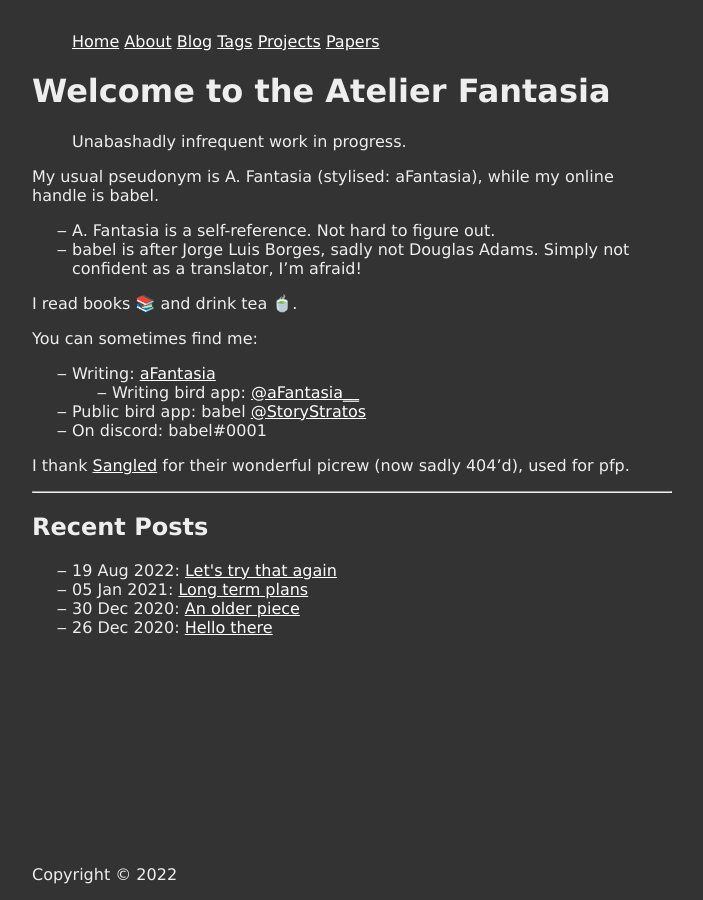
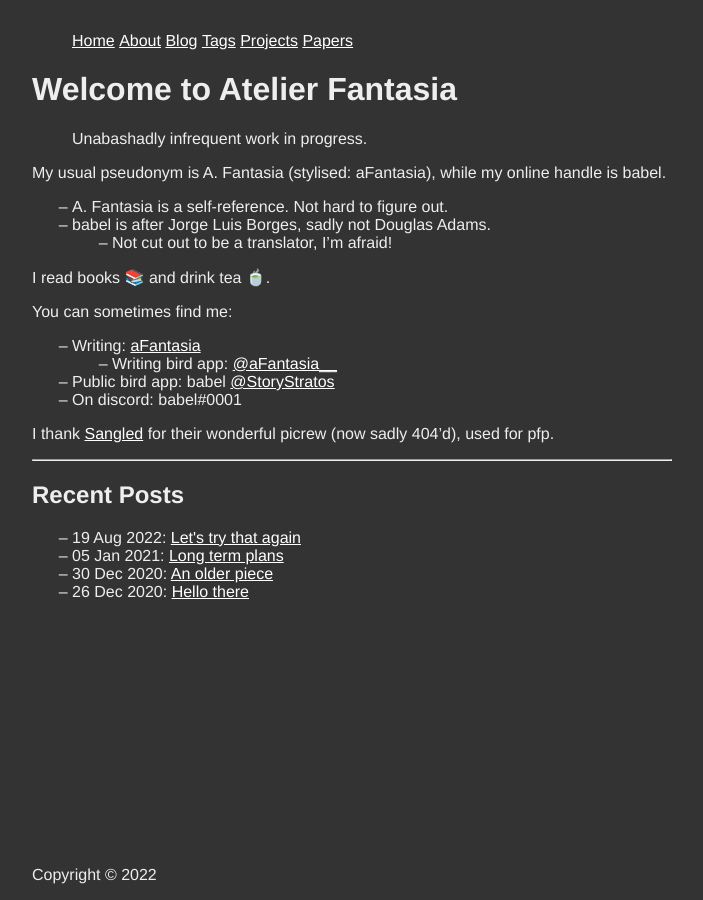
Before and after one commit to afantasia-me/afantasia-me.github.io, a Jekyll site: the page built from index.md, in a window 1280 px wide. Shown: the whole page, without its empty margins (288-991 px from the left). Built offline with Jekyll 4.4.1, drawn with Linux system fonts in a browser that asks for light colours.

Commit message:
I think that'll do.

```diff
--- a/index.md
+++ b/index.md
@@ -3,13 +3,14 @@ layout: default
 title: Home
 ---
 
-# Welcome to the Atelier Fantasia
+# Welcome to Atelier Fantasia
 
 > Unabashadly infrequent work in progress.
 
 My usual pseudonym is A. Fantasia (stylised: aFantasia), while my online handle is babel.
 - A. Fantasia is a self-reference. Not hard to figure out.
-- babel is after Jorge Luis Borges, sadly not Douglas Adams. Simply not confident as a translator, I'm afraid!
+- babel is after Jorge Luis Borges, sadly not Douglas Adams.
+  + Not cut out to be a translator, I'm afraid!
 
 I read books 📚 and drink tea 🍵.
 
--- a/revere.css
+++ b/revere.css
@@ -11,7 +11,7 @@ body {
   max-width: 40em;
   margin: auto;
   padding: 1em;
-  font-family: Verdana, Helvetica, Arial, sans-serif;
+  font-family: Helvetica, Arial, sans-serif;
 }
 
 nav ul li {
```
